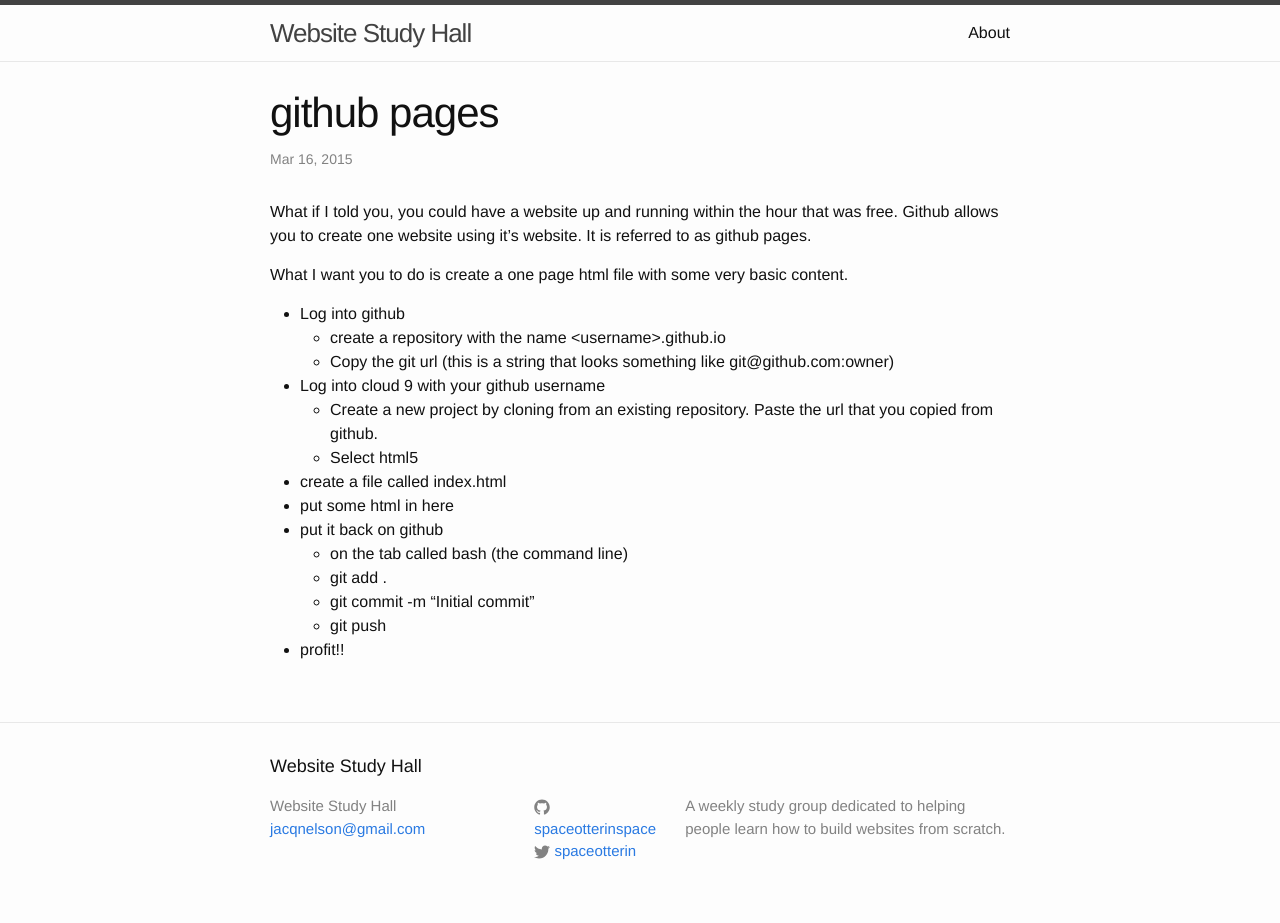
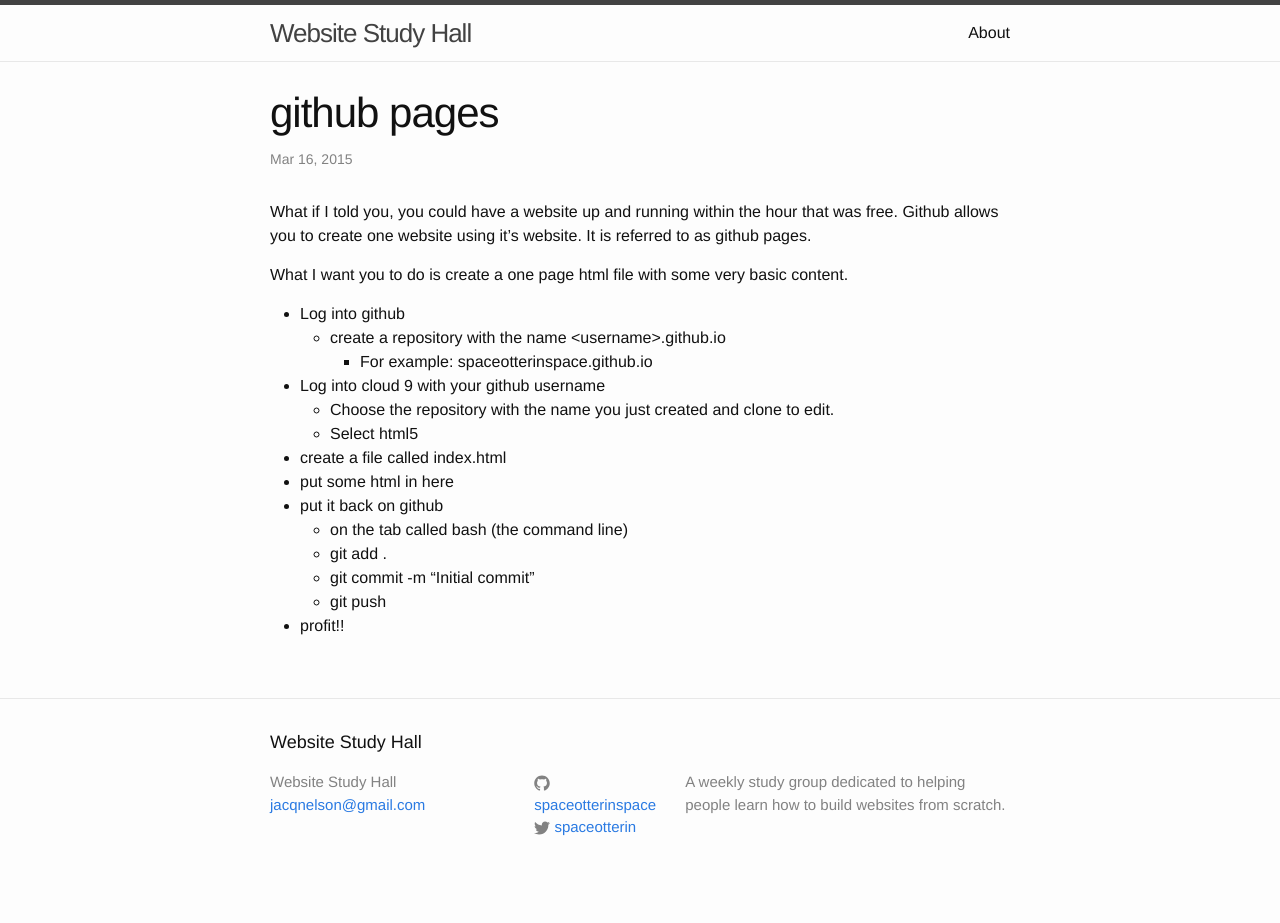
Before and after one commit to SpaceOtterInSpace/spaceotterinspace_old, a Jekyll site: the page built from _posts/2015-03-16-github-pages.markdown, in a window 1280 px wide. Built offline with Jekyll 4.4.1, drawn with Linux system fonts in a browser that asks for light colours; after the commit the page ends 900 px from its top, so only the background shows below that.

Commit message:
Fix github pages directions

```diff
--- a/_posts/2015-03-16-github-pages.markdown
+++ b/_posts/2015-03-16-github-pages.markdown
@@ -10,9 +10,9 @@
 
 * Log into github
     * create a repository with the name \<username\>.github.io
-    * Copy the git url (this is a string that looks something like git@github.com:owner)
+       * For example: spaceotterinspace.github.io
 * Log into cloud 9 with your github username
-   * Create a new project by cloning from an existing repository. Paste the url that you copied from github.
+   * Choose the repository with the name you just created and clone to edit.
    * Select html5
 * create a file called index.html
 * put some html in here
```
Also changed, not shown: Gemfile.lock (added).
